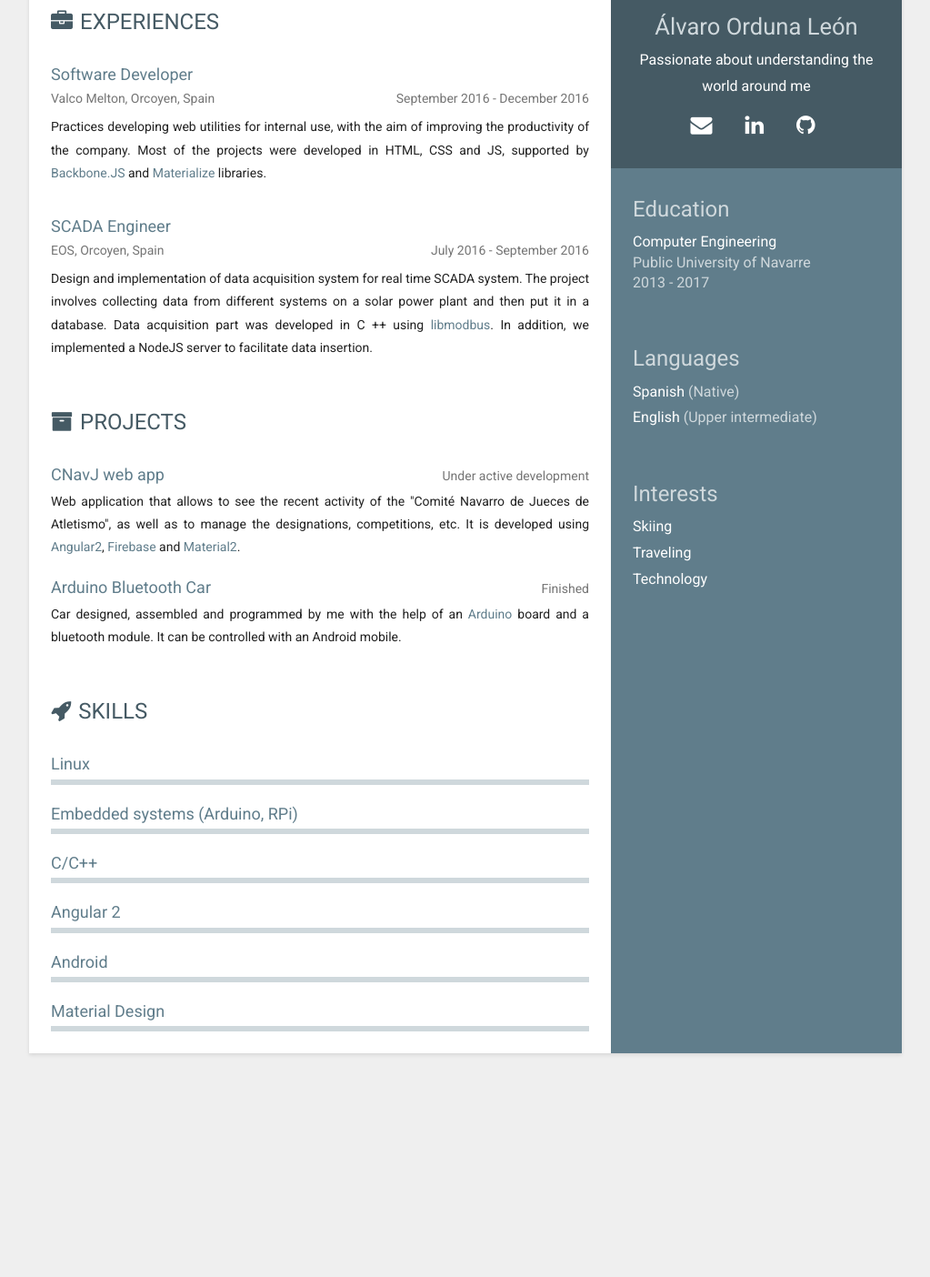
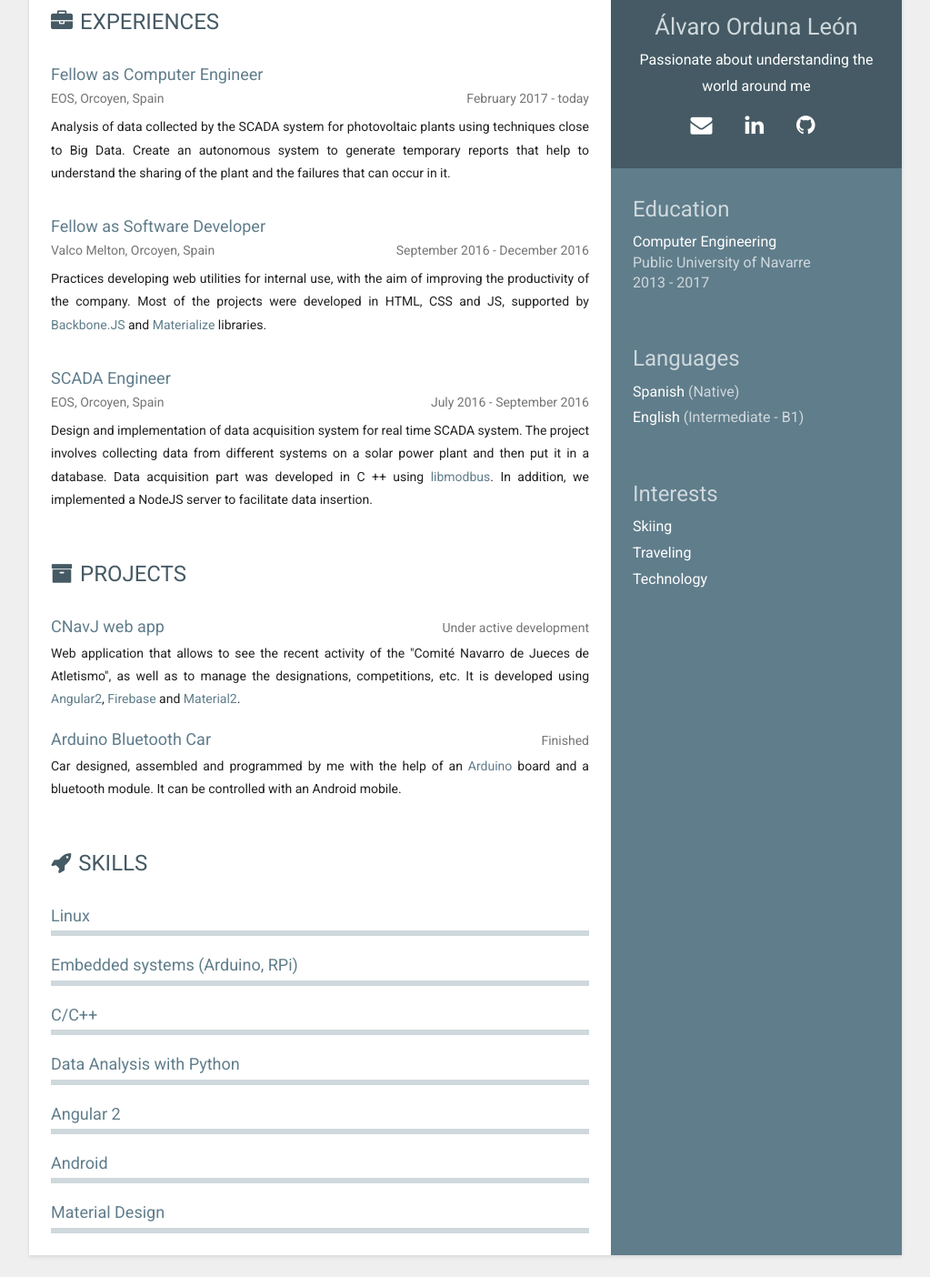
Before and after one commit to AlvaroOrduna/AlvaroOrduna.github.io, a Jekyll site: the page built from index.md, in a window 1280 px wide, cut to the strip 232-1636 px from the top of the page. Shown: the whole strip at 91% size, without its empty margins (128-1151 px from the left). Built offline with Jekyll 4.4.1, drawn with Linux system fonts in a browser that asks for light colours; nearby versions of some CDN libraries; before the commit the page ends 1414 px from its top, so only the background shows below that.

Commit message:
portfolio: Update data
Signed-off-by: Álvaro Orduna León <alvaro.orduna.92@gmail.com>

```diff
--- a/_data/jobs.json
+++ b/_data/jobs.json
@@ -1,6 +1,15 @@
 [
   {
-    "title": "Software Developer",
+    "title": "Fellow as Computer Engineer",
+    "company": "EOS, Orcoyen, Spain",
+    "period": {
+      "start": "February 2017",
+      "end": "today"
+    },
+    "details": "<p>Analysis of data collected by the SCADA system for photovoltaic plants using techniques close to Big Data. Create an autonomous system to generate temporary reports that help to understand the sharing of the plant and the failures that can occur in it.</p>"
+  },
+  {
+    "title": "Fellow as Software Developer",
     "company": "Valco Melton, Orcoyen, Spain",
     "period": {
       "start": "September 2016",
--- a/_data/languages.json
+++ b/_data/languages.json
@@ -8,8 +8,8 @@
   {
     "name": "English",
     "level": {
-      "name": "Upper intermediate",
-      "url": "https://en.wikipedia.org/wiki/Common_European_Framework_of_Reference_for_Languages"
+      "name": "Intermediate - B1",
+      "url": "https://en.wikipedia.org/wiki/Common_European_Framework_of_Reference_for_Languages#Common_reference_levels"
     }
   }
 ]
--- a/_data/skills.json
+++ b/_data/skills.json
@@ -12,8 +12,12 @@
     "level": 65
   },
   {
+    "title": "Data Analysis with Python",
+    "level": 25
+  },
+  {
     "title": "Angular 2",
-    "level": 50
+    "level": 60
   },
   {
     "title": "Android",
```
